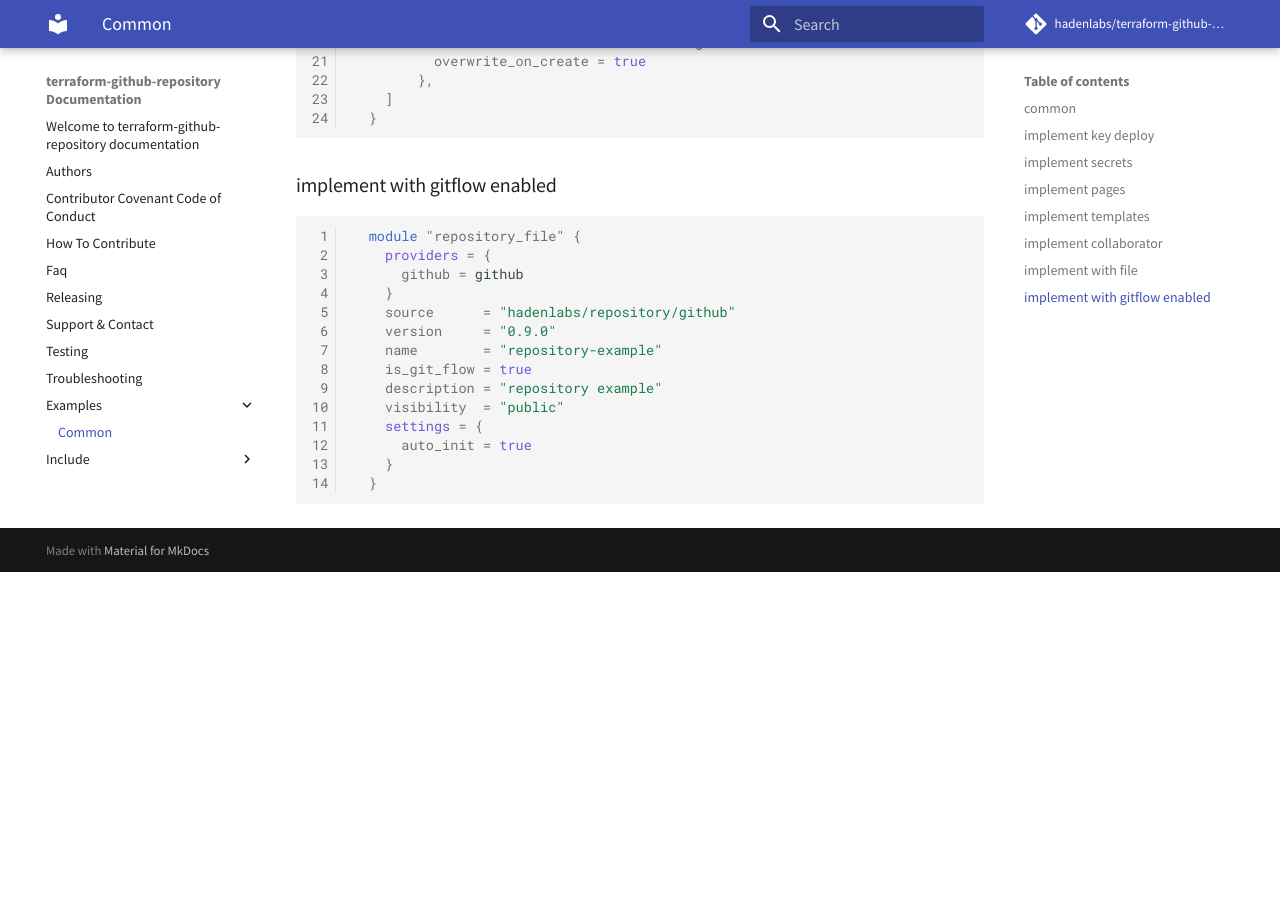
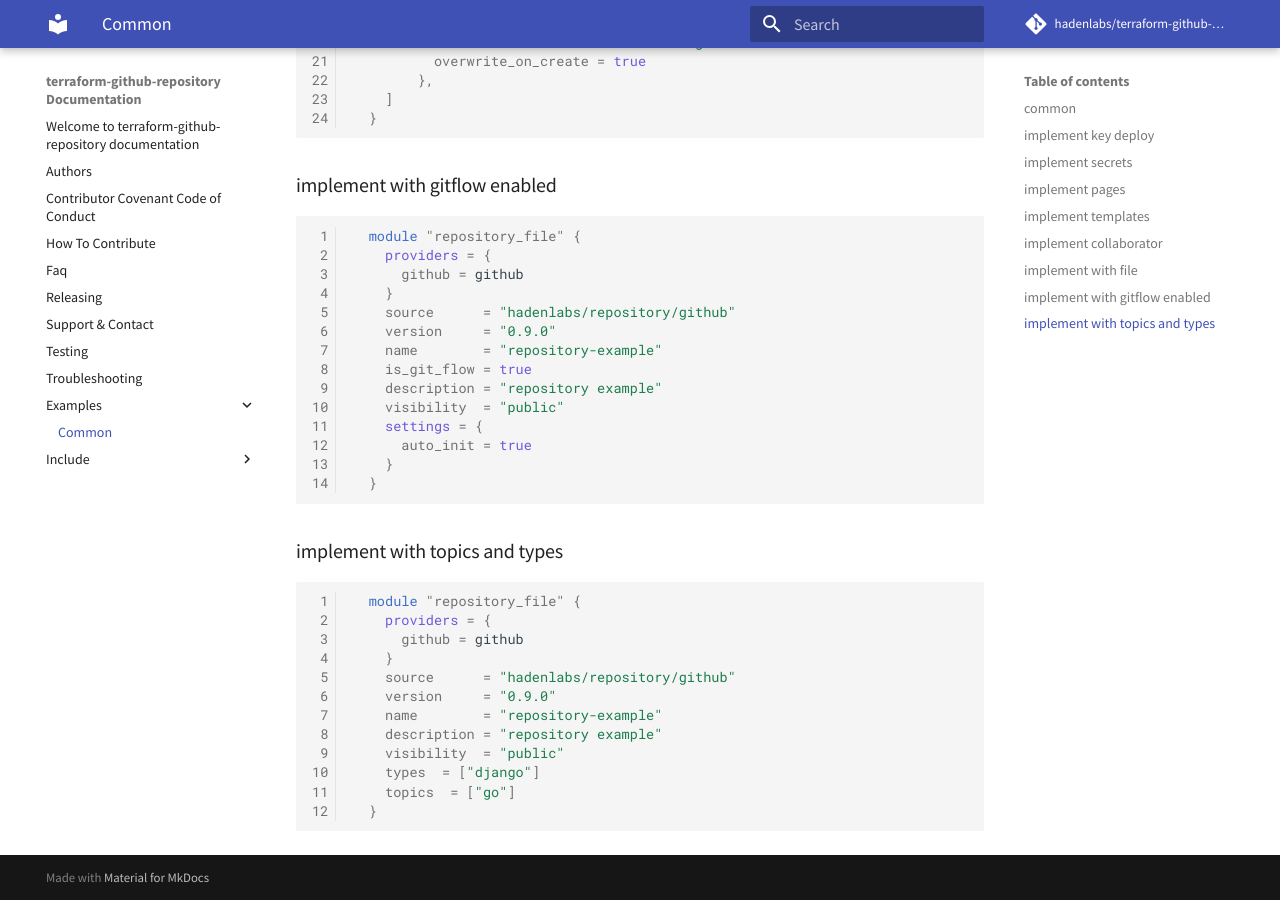
Before and after one commit to hadenlabs/terraform-github-repository, an MkDocs documentation site: the page built from docs/examples/common.md, in a window 1280 px wide and 900 px high, scrolled down 3538 px. Built offline with MkDocs 1.6.1 and Material for MkDocs 9.7.7, drawn with Linux system fonts in a browser that asks for light colours; comment, search, counter and statistics services are not loaded; before the commit the page ends 4110 px from its top, so only the background shows below that.

Commit message:
docs: implement sample types and topics (#63)

````diff
--- a/docs/examples/common.md
+++ b/docs/examples/common.md
@@ -216,3 +216,22 @@
   }
 
 ```
+
+### implement with topics and types
+
+```hcl
+
+  module "repository_file" {
+    providers = {
+      github = github
+    }
+    source      = "hadenlabs/repository/github"
+    version     = "0.9.0"
+    name        = "repository-example"
+    description = "repository example"
+    visibility  = "public"
+    types  = ["django"]
+    topics  = ["go"]
+  }
+
+```
````
